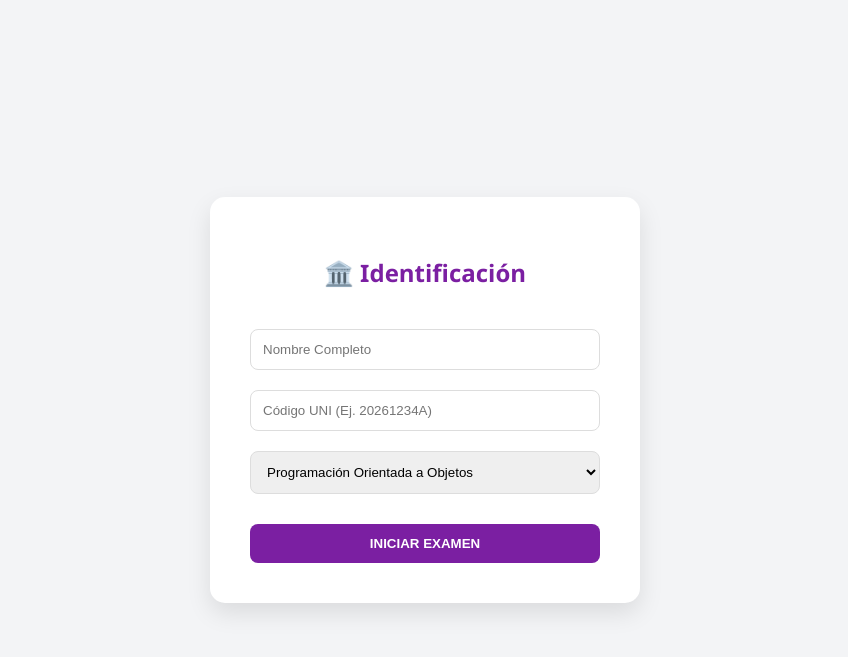
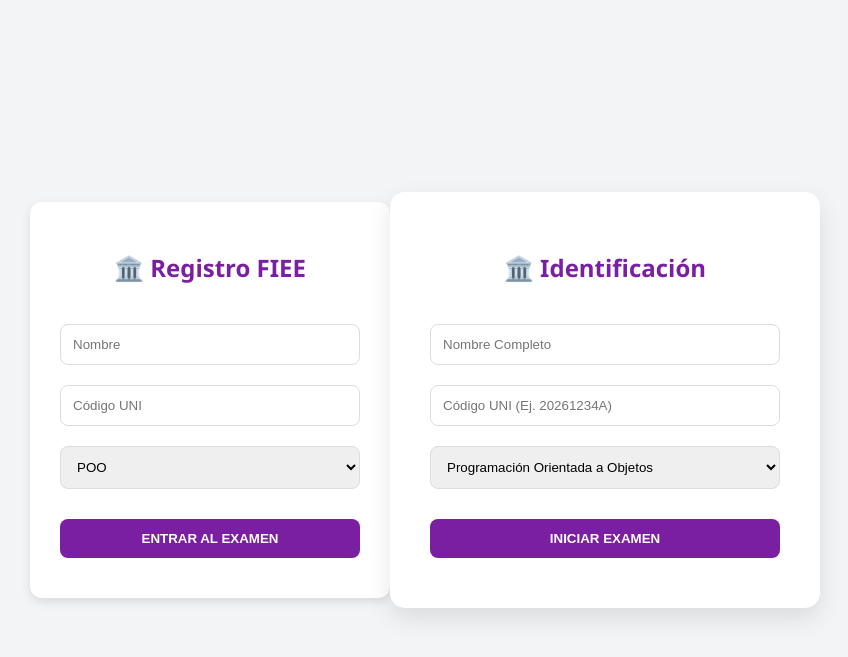
Before and after one commit to 914049118eddy-ops/Proctoring-, a FastAPI app: page / in a window 1280 px wide. Shown: the top 657 px of the page, without its empty margins (215-1063 px from the left). Run offline with FastAPI, Linux system fonts and the light colour scheme; parts of the project's set-up code (start-up, migrations or seed data) failed here and were passed over.

Commit message:
Update registro.html

```diff
--- a/templates/registro.html
+++ b/templates/registro.html
@@ -1,4 +1,16 @@
 <!DOCTYPE html>
+<html>
+<head><title>Registro UNI</title><style>body{font-family:sans-serif;display:flex;align-items:center;justify-content:center;height:100vh;background:#f3f4f6}.card{background:white;padding:30px;border-radius:12px;box-shadow:0 4px 10px rgba(0,0,0,0.1);width:300px}input,select,button{width:100%;margin:10px 0;padding:10px;border-radius:6px;border:1px solid #ddd}button{background:#7b1fa2;color:white;font-weight:bold;cursor:pointer}</style></head>
+<body>
+    <form class="card" action="/ingresar" method="post">
+        <h2 style="color:#7b1fa2;text-align:center">🏛️ Registro FIEE</h2>
+        <input type="text" name="nombre" placeholder="Nombre" required>
+        <input type="text" name="uid" placeholder="Código UNI" required>
+        <select name="materia"><option>POO</option><option>Cálculo</option></select>
+        <button type="submit">ENTRAR AL EXAMEN</button>
+    </form>
+</body>
+</html>
 <html lang="es">
 <head>
     <meta charset="UTF-8">
```
